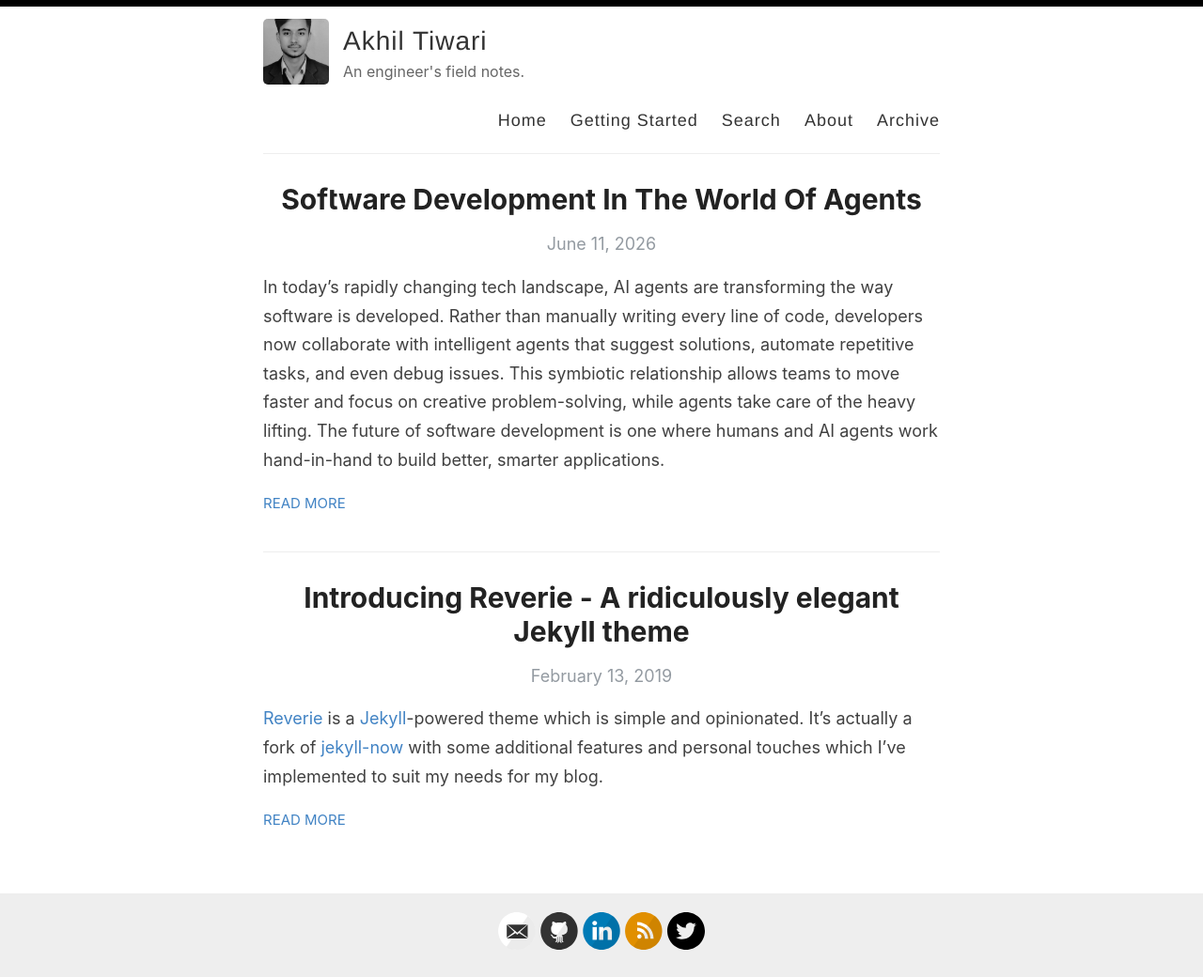
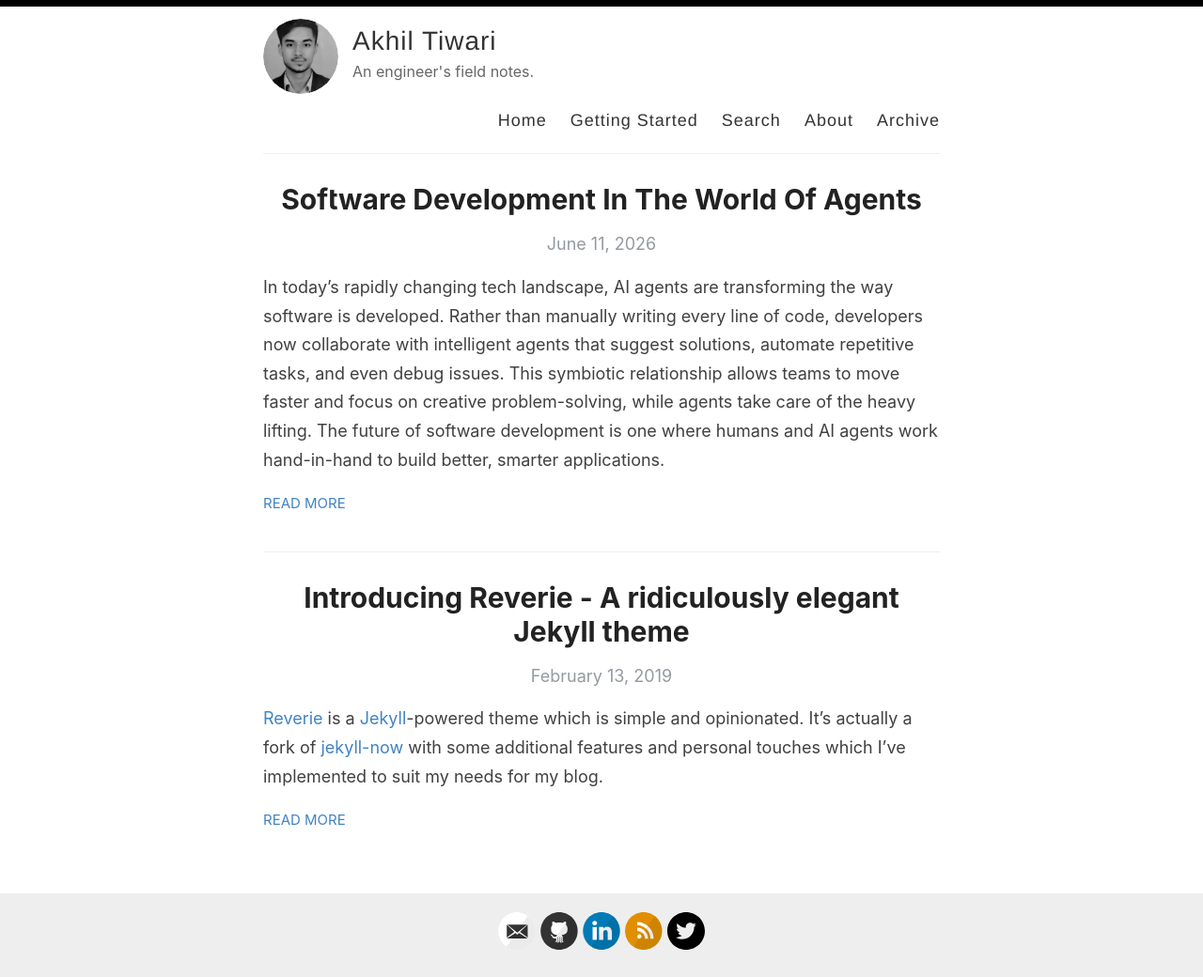
Before and after one commit to hero-007/atnotes.in, a Jekyll site: the page built from index.html, in a window 1280 px wide. Shown: the whole page at 94% size. Built offline with Jekyll 4.4.1, drawn with Linux system fonts in a browser that asks for light colours; the list of posts is cut into pages by our own code.

Commit message:
Enhance site avatar styles for improved responsiveness and aesthetics, utilizing clamp for dimensions and adjusting image properties for better display.

```diff
--- a/assets/style.scss
+++ b/assets/style.scss
@@ -279,21 +279,28 @@ p > img {
 
 .site-avatar {
   float: left;
-  width: 70px;
-  height: 70px;
+  width: clamp(64px, 12vw, 80px);
+  height: clamp(64px, 12vw, 80px);
   margin-right: 15px;
+  flex-shrink: 0;
+  overflow: hidden;
+  border-radius: 50%;
+  aspect-ratio: 1;
 
   @include mobile {
     float: none;
     display: block;
-    margin: 0 auto;
+    margin: 0 auto 12px;
   }
 
   img {
-    border-radius: 5px;
-    width: 70px;
-    height: 70px;
+    display: block;
+    width: 100%;
+    height: 100%;
+    border-radius: 50%;
     object-fit: cover;
+    object-position: center 18%;
+    aspect-ratio: 1;
   }
 }
 
```
